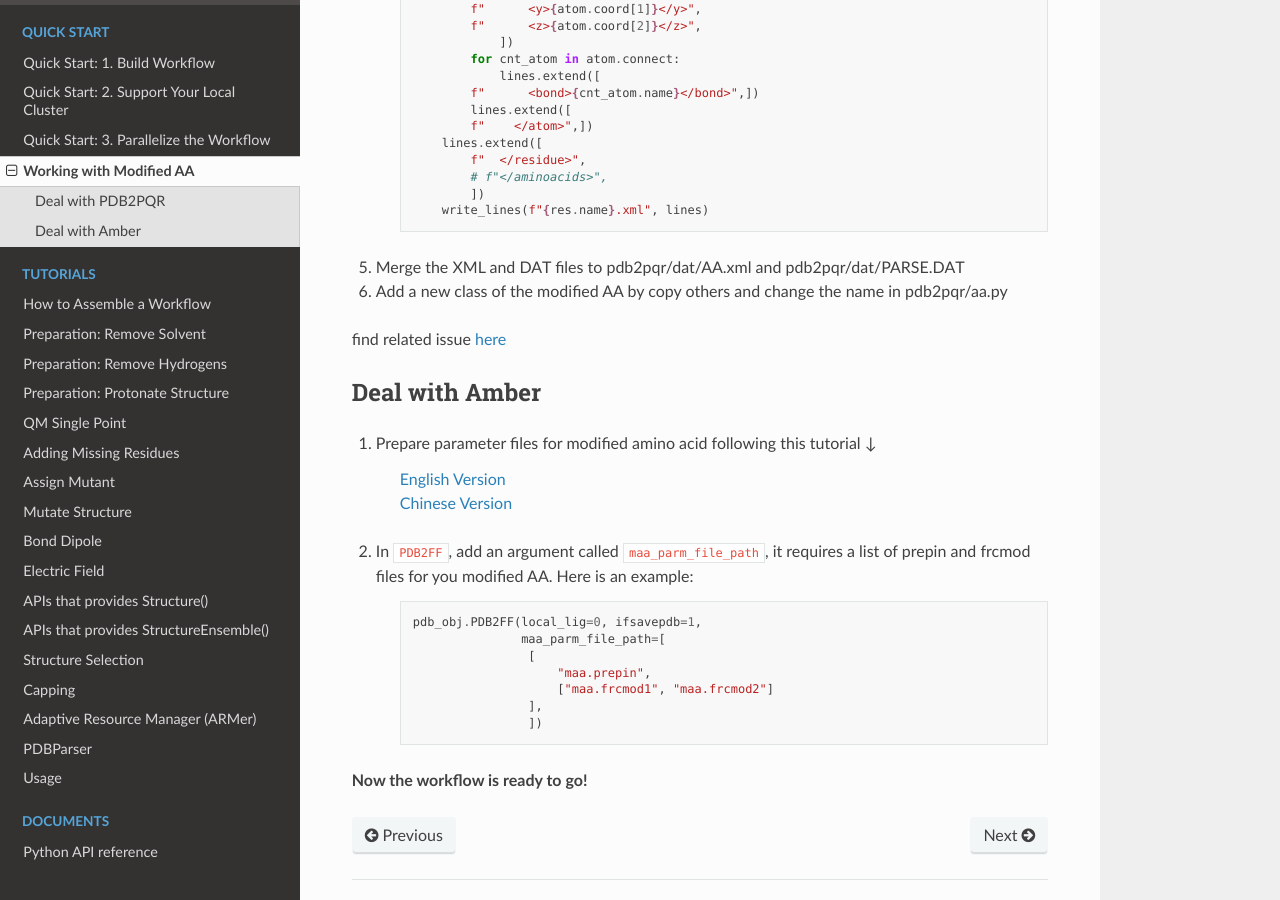
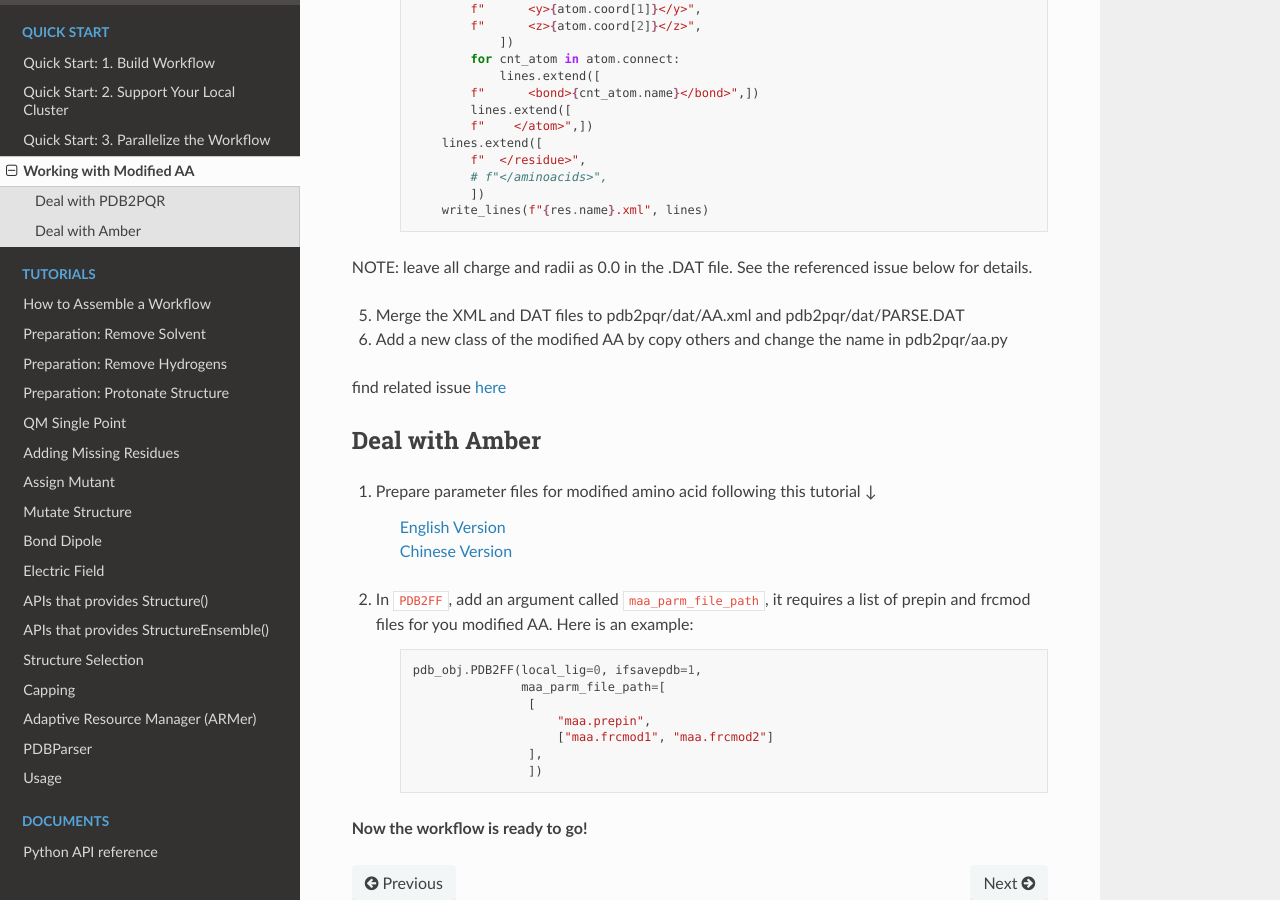
Before and after one commit to ChemBioHTP/enzyhtp_doc, a Sphinx documentation site: the page built from docs/source/modified_aa.rst, in a window 1280 px wide and 900 px high, scrolled down 1663 px. Built offline with Sphinx 7.4.7 and the Read the Docs theme 2.0.0, drawn with Linux system fonts in a browser that asks for light colours.

Commit message:
Update modified_aa.rst

```diff
--- a/docs/source/modified_aa.rst
+++ b/docs/source/modified_aa.rst
@@ -97,6 +97,8 @@ Deal with PDB2PQR
                 ])
             write_lines(f"{res.name}.xml", lines)
 
+NOTE: leave all charge and radii as 0.0 in the .DAT file. See the referenced issue below for details.
+
 5. Merge the XML and DAT files to pdb2pqr/dat/AA.xml and pdb2pqr/dat/PARSE.DAT
 6. Add a new class of the modified AA by copy others and change the name in pdb2pqr/aa.py
 
```
